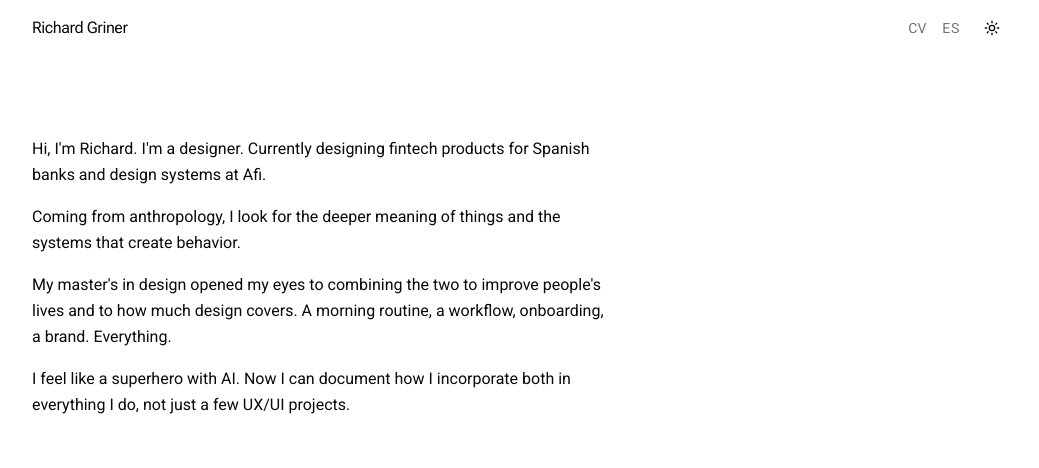
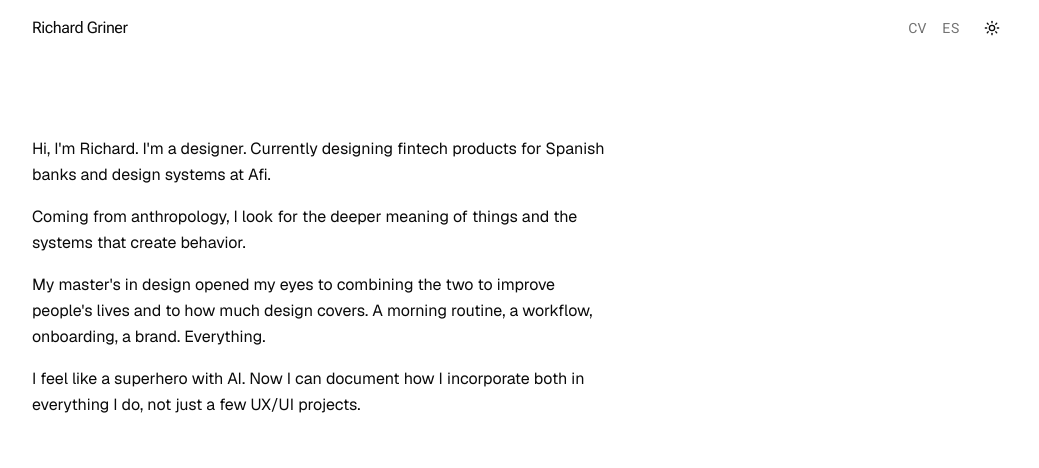
Before and after one commit to RichGriner1/portfolioV2, a Next.js app: page / in a window 1280 px wide. Shown: the top 468 px of the page, without its empty margins (120-1159 px from the left). Built offline with nearby package versions, Linux system fonts and the light colour scheme.

Commit message:
feat(type): Geist for the home intro copy
New --font-geist token (next/font, weights 400/500) exposed as the
font-geist utility; intro paragraphs switch from Roboto to Geist.

Co-Authored-By: Claude Opus 5 <noreply@anthropic.com>

```diff
--- a/src/app/globals.css
+++ b/src/app/globals.css
@@ -64,6 +64,8 @@
   --font-sans: var(--font-sans);
   --font-mono: var(--font-mono);
   --font-display: var(--font-display);
+  /* Geist — supporting/intro copy (set on <html> by next/font in layout.tsx) */
+  --font-geist: var(--font-geist);
 
   /* Radius scale — all derived from a single --radius base */
   --radius-xs: calc(var(--radius) * 0.4);
--- a/src/app/layout.tsx
+++ b/src/app/layout.tsx
@@ -1,5 +1,5 @@
 import type { Metadata } from "next";
-import { Roboto, Roboto_Flex, Roboto_Mono } from "next/font/google";
+import { Geist, Roboto, Roboto_Flex, Roboto_Mono } from "next/font/google";
 import { Analytics } from "@vercel/analytics/next";
 import { SpeedInsights } from "@vercel/speed-insights/next";
 
@@ -18,6 +18,13 @@ const roboto = Roboto({
 
 const robotoMono = Roboto_Mono({
   variable: "--font-mono",
+  subsets: ["latin"],
+  weight: ["400", "500"],
+});
+
+// Geist — descriptions / supporting copy (per Richard's Figma direction).
+const geist = Geist({
+  variable: "--font-geist",
   subsets: ["latin"],
   weight: ["400", "500"],
 });
@@ -67,7 +74,7 @@ export default function RootLayout({
     <html
       lang="en"
       suppressHydrationWarning
-      className={`${roboto.variable} ${robotoMono.variable} ${robotoFlex.variable} h-full`}
+      className={`${roboto.variable} ${robotoMono.variable} ${robotoFlex.variable} ${geist.variable} h-full`}
     >
       <body className="flex min-h-full flex-col">
         <ThemeProvider
--- a/src/components/home-intro.tsx
+++ b/src/components/home-intro.tsx
@@ -34,7 +34,10 @@ export function HomeIntro() {
       className="flex max-w-xl flex-col gap-4 pt-12 sm:pt-20"
     >
       {pick(INTRO, lang).map((p) => (
-        <p key={p.slice(0, 24)} className="text-foreground leading-relaxed">
+        <p
+          key={p.slice(0, 24)}
+          className="font-geist text-foreground leading-relaxed"
+        >
           {p}
         </p>
       ))}
```
